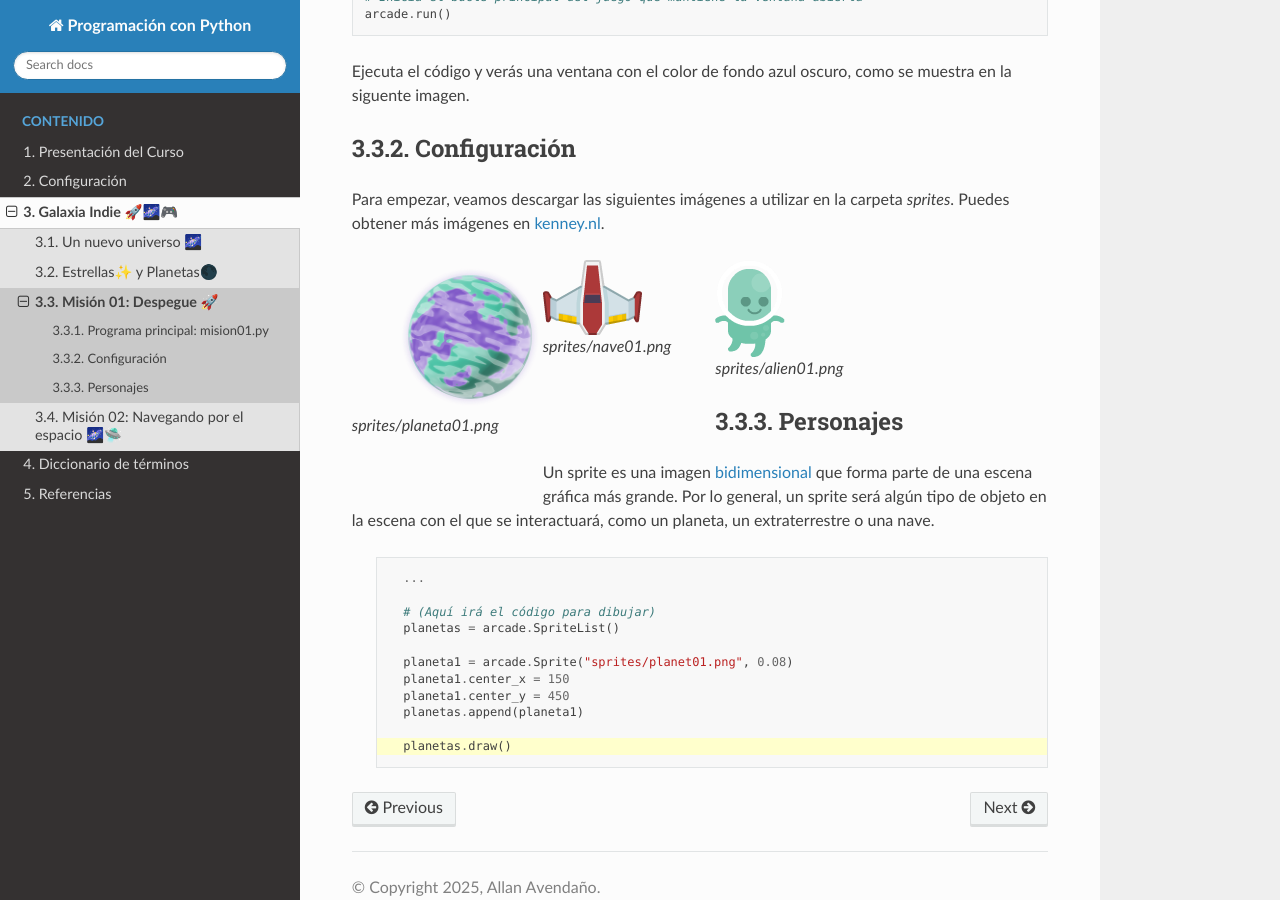
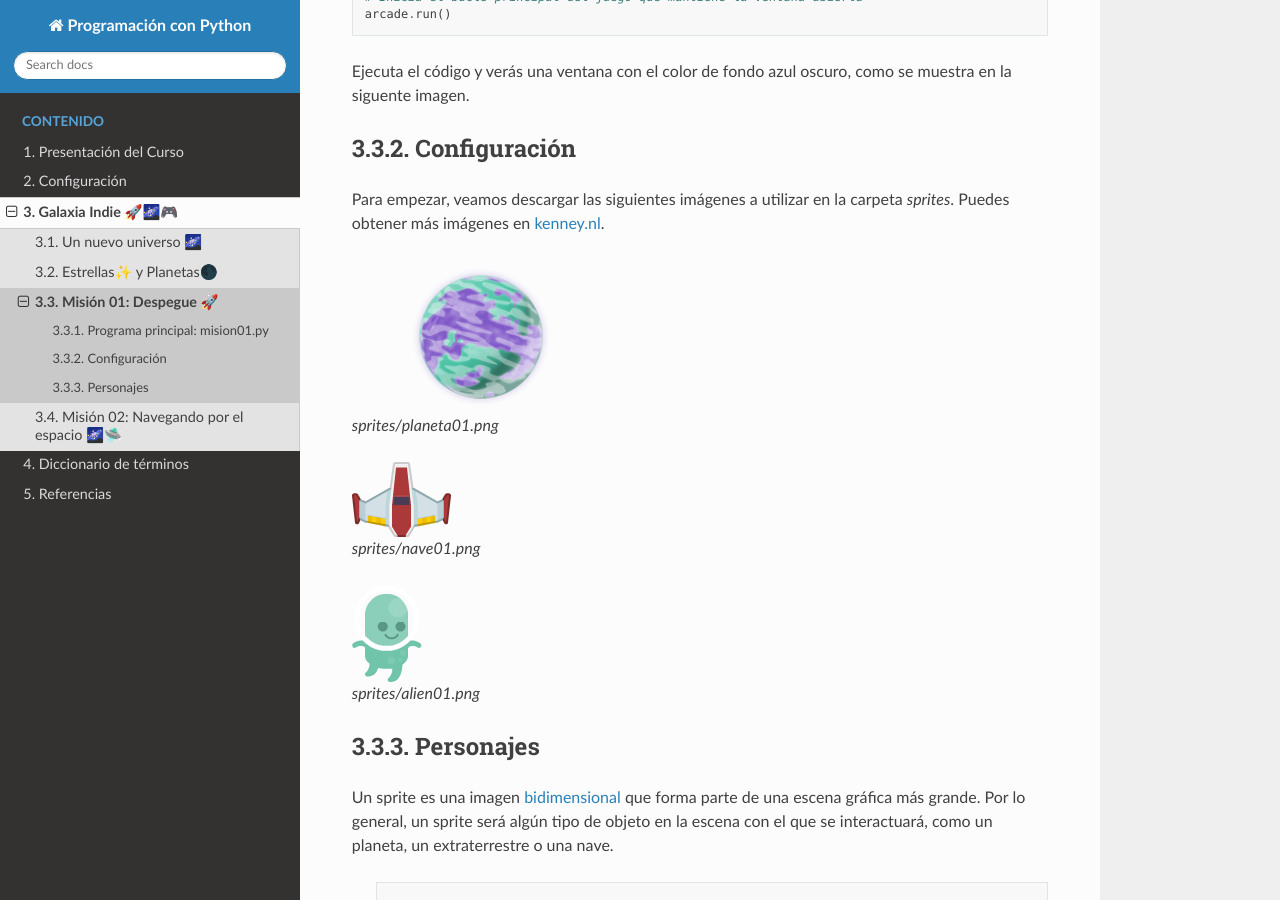
Before and after one commit to aavendan/programacion-python, a Sphinx documentation site: the page built from docs/source/sesiones/sesion03.rst, in a window 1280 px wide and 900 px high, scrolled down 827 px. Built offline with Sphinx 7.4.7 and the Read the Docs theme 3.1.0, drawn with Linux system fonts in a browser that asks for light colours.

```diff
--- a/docs/source/sesiones/sesion03.rst
+++ b/docs/source/sesiones/sesion03.rst
@@ -57,18 +57,19 @@ la carpeta `sprites`. Puedes obtener más imágenes en `kenney.nl <https://kenne
 
 .. figure:: ../img/sesion03/planeta01.png
    :scale: 12%
-   :align: left
+   :figwidth: 30%
    :alt: Planeta
 
    sprites/planeta01.png
 
 .. figure:: ../img/sesion03/nave01.png
-   :align: left
+   :figwidth: 30%
    :alt: Nave
 
    sprites/nave01.png
 
 .. figure:: ../img/sesion03/alien01.png
+   :figwidth: 30%
    :alt: Alien
 
    sprites/alien01.png
```
